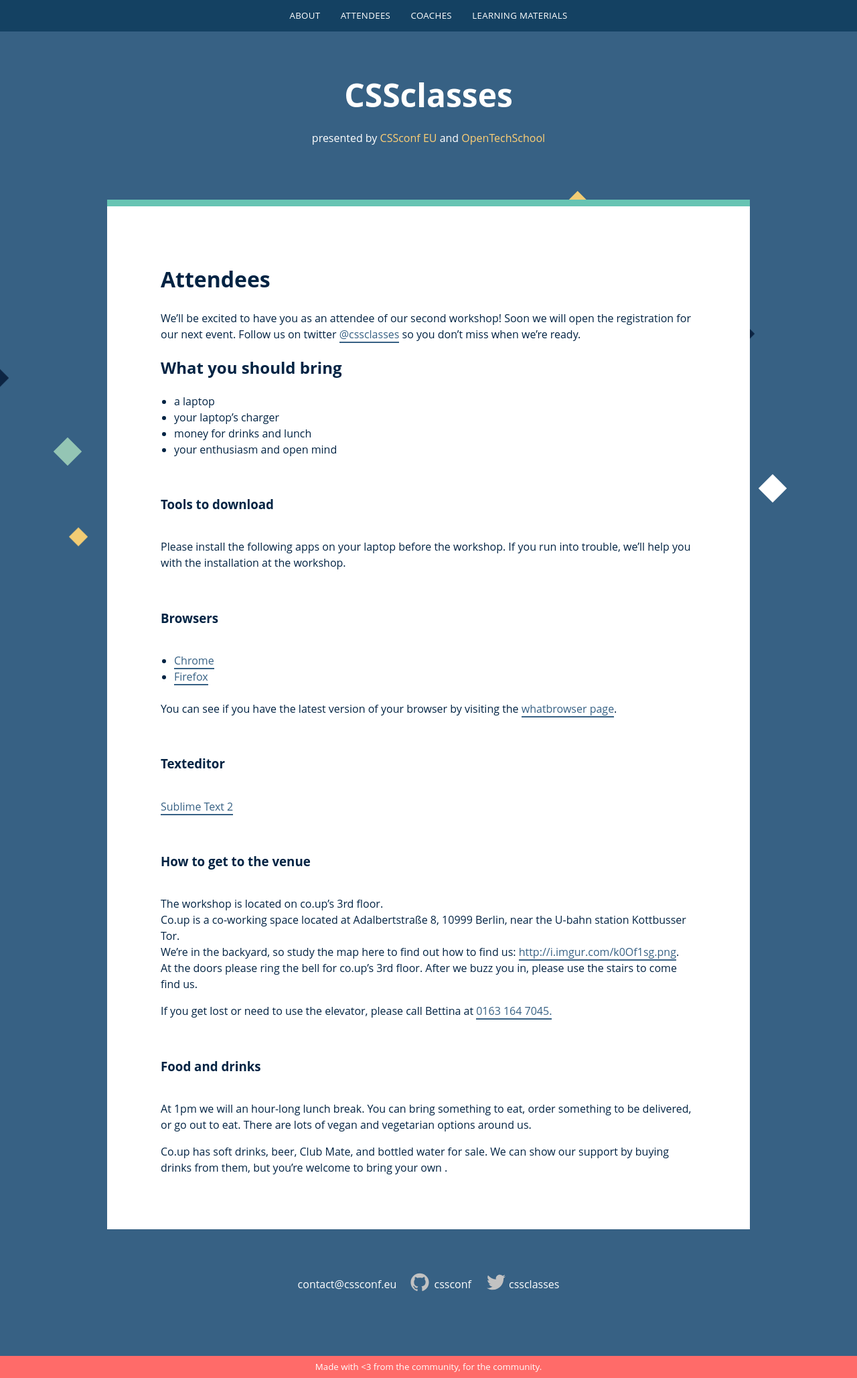
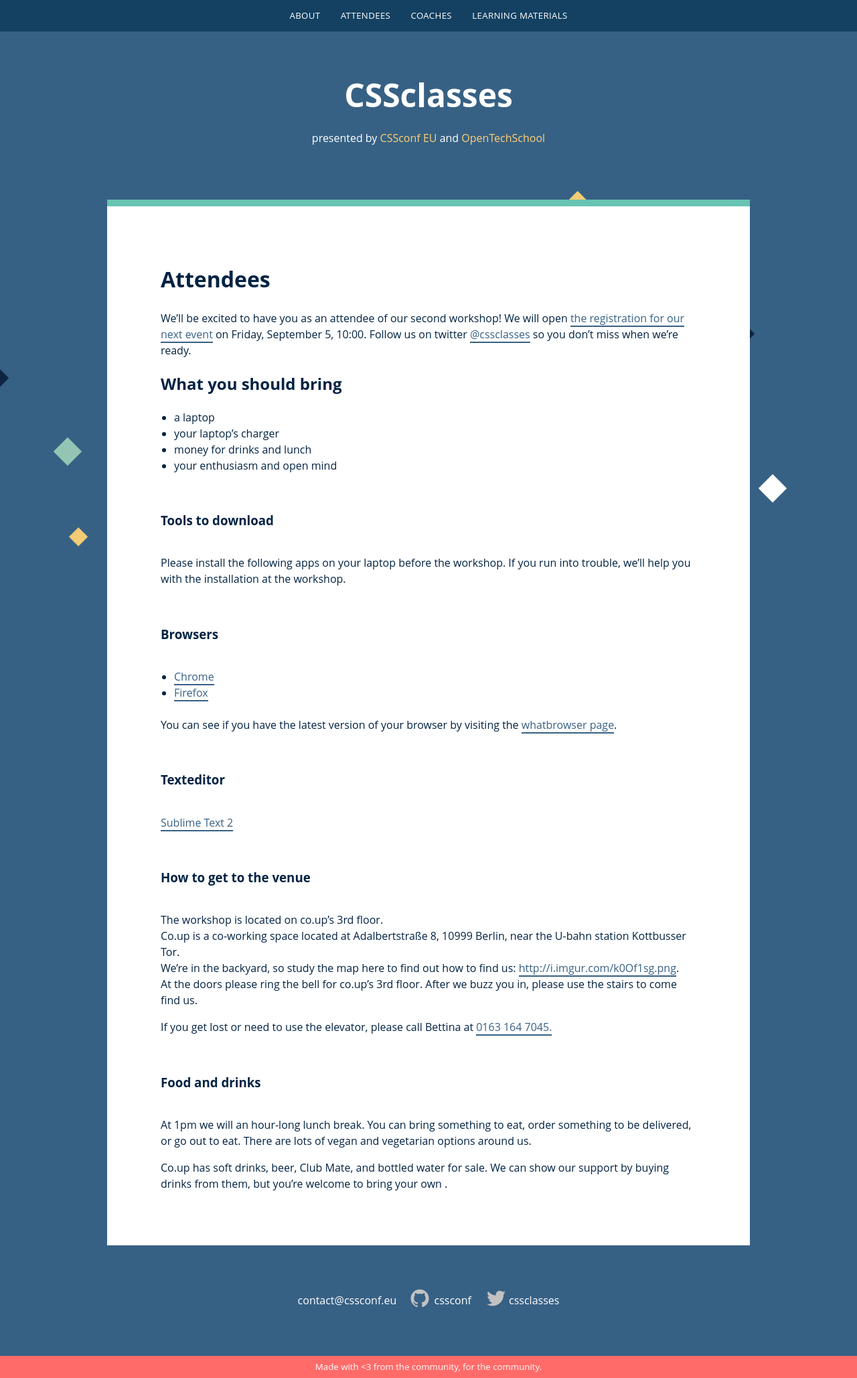
Before and after one commit to cssconf/CSSclasses--old, a Jekyll site: the page built from attendees.html, in a window 1280 px wide. Shown: the whole page at 67% size. Built offline with Jekyll 4.4.1, drawn with Linux system fonts in a browser that asks for light colours; nearby versions of some CDN libraries.

Commit message:
Added link to new meetup page and hint when registration starts

```diff
--- a/attendees.html
+++ b/attendees.html
@@ -4,7 +4,7 @@ title: Attendees
 permalink: /attendees/
 ---
 
-<p>We’ll be excited to have you as an attendee of our second workshop! Soon we will open the registration for our next event. Follow us on twitter <a href="https://twitter.com/CSSclasses">@cssclasses</a> so you don’t miss when we’re ready.
+<p>We’ll be excited to have you as an attendee of our second workshop! We will open <a href="http://www.meetup.com/opentechschool-berlin/events/203929532/">the registration for our next event</a> on Friday, September 5, 10:00. Follow us on twitter <a href="https://twitter.com/CSSclasses">@cssclasses</a> so you don’t miss when we’re ready.
 <!-- We’re excited to have you attend our workshop! After you <a href="http://www.meetup.com/opentechschool-berlin/events/199567452/">signed up here</a>, please read the following:-->
 </p>
 <h2>What you should bring</h3>
```
